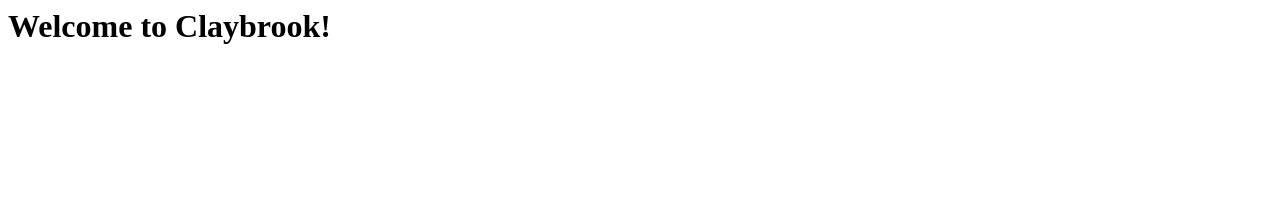
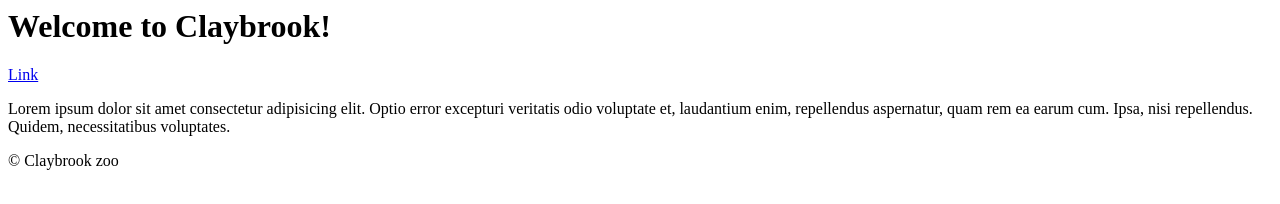
Before and after one commit to ayubfarahh/WEEK-3, a plain HTML site: page Claybrook zoo/index.html in a window 1280 px wide. Drawn offline with Linux system fonts and the light colour scheme.

Commit message:
Added content to index

```diff
--- a/Claybrook zoo/index.html
+++ b/Claybrook zoo/index.html
@@ -5,7 +5,15 @@
     <title>Document</title>
 </head>
 <body>
-    <h1> Welcome to Claybrook!</h1>
+    <header><h1> Welcome to Claybrook!</h1></header>
+    <nav><a href ="#"> Link</a></nav>
+    <main> <p> Lorem ipsum dolor sit amet consectetur adipisicing elit.
+         Optio error excepturi veritatis odio voluptate et, laudantium enim,
+         repellendus aspernatur, quam rem ea earum cum. Ipsa, nisi repellendus.
+         Quidem, necessitatibus voluptates.</p>
+    </main>
+    <aside></aside>
+    <footer>&copy; Claybrook zoo</footer>
 
 </body>
 </html>
```
